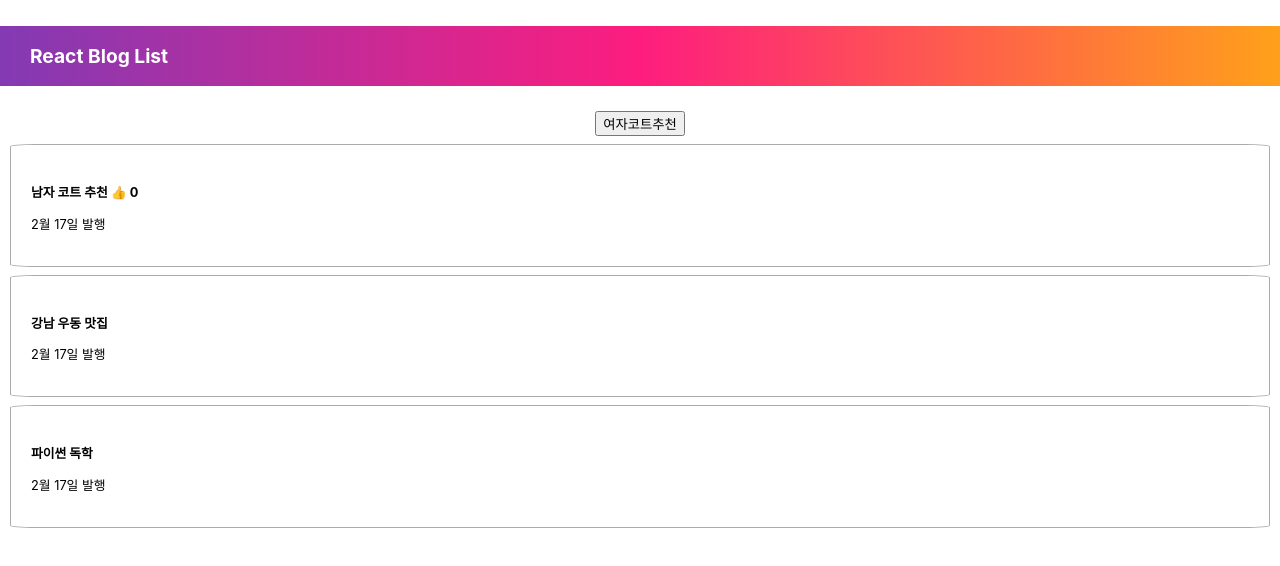
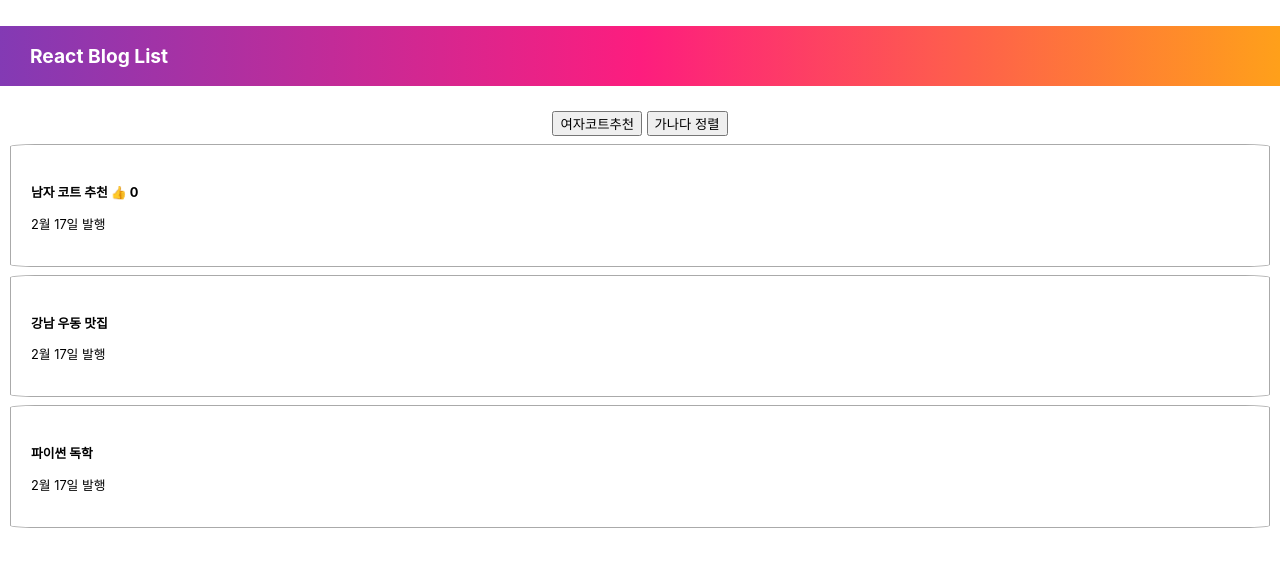
Before and after one commit to clara-shin/react-mini-blog, a React (Create React App) app: page / in a window 1280 px wide. Shown: the top 566 px of the page. Built offline with nearby package versions, Linux system fonts and the light colour scheme.

Commit message:
create button of an ascending order for string

```diff
--- a/src/App.js
+++ b/src/App.js
@@ -29,6 +29,20 @@ function App() {
                 }}
             >
                 여자코트추천
+            </button>{' '}
+            <button
+                onClick={() => {
+                    let copy = [...title]
+                    // copy.sort((a, b) => {
+                    //     if (a < b) return -1
+                    //     if (a > b) return 1
+                    //     if (a == b) return 0
+                    // })
+                    copy.sort() // 숫자,영문,한글 모두 오름차순(by defualt)/작은값부터 큰값으로 나열
+                    setTitle(copy)
+                }}
+            >
+                가나다 정렬
             </button>
             <div className='list'>
                 <h4>
```
